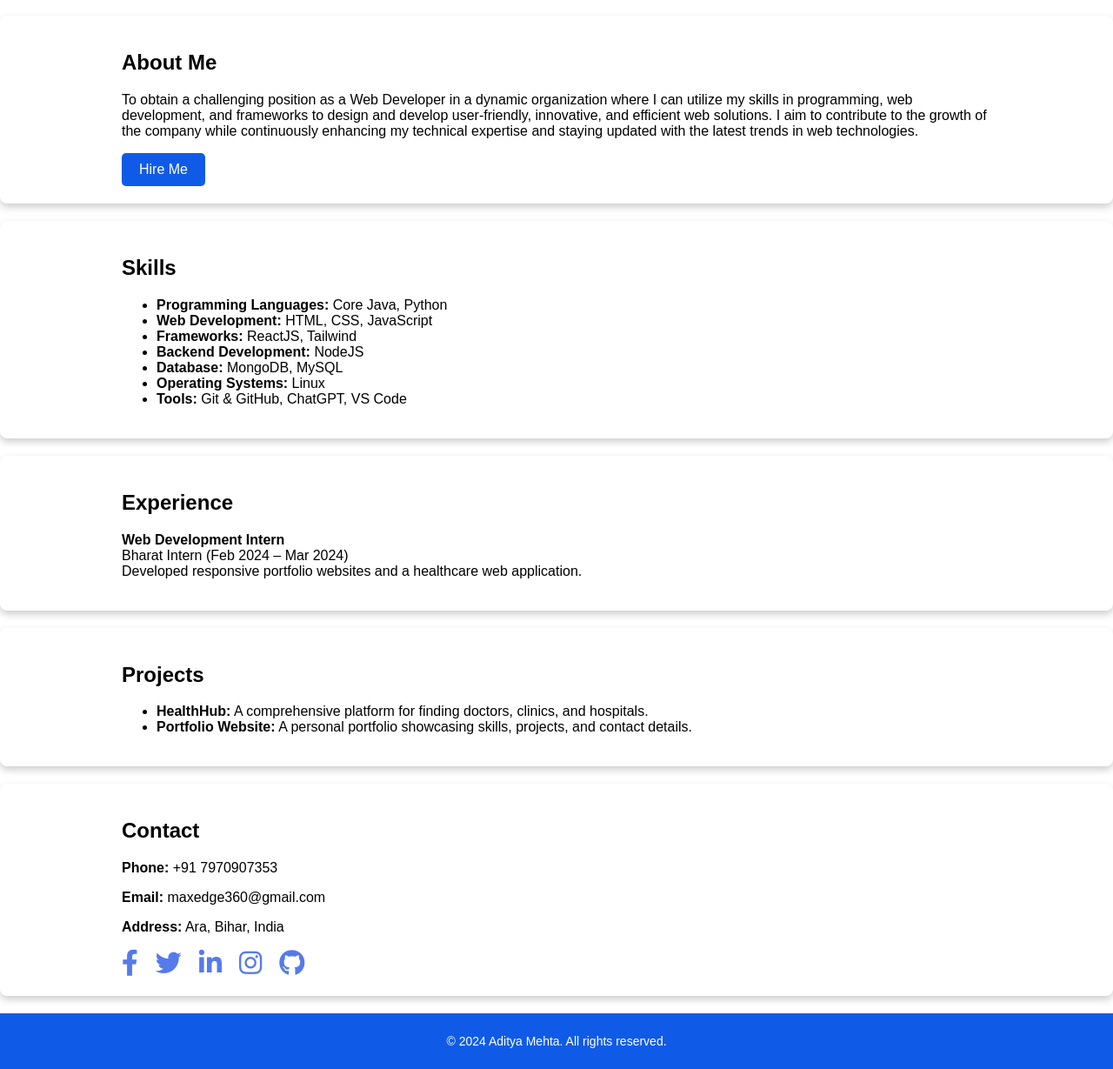
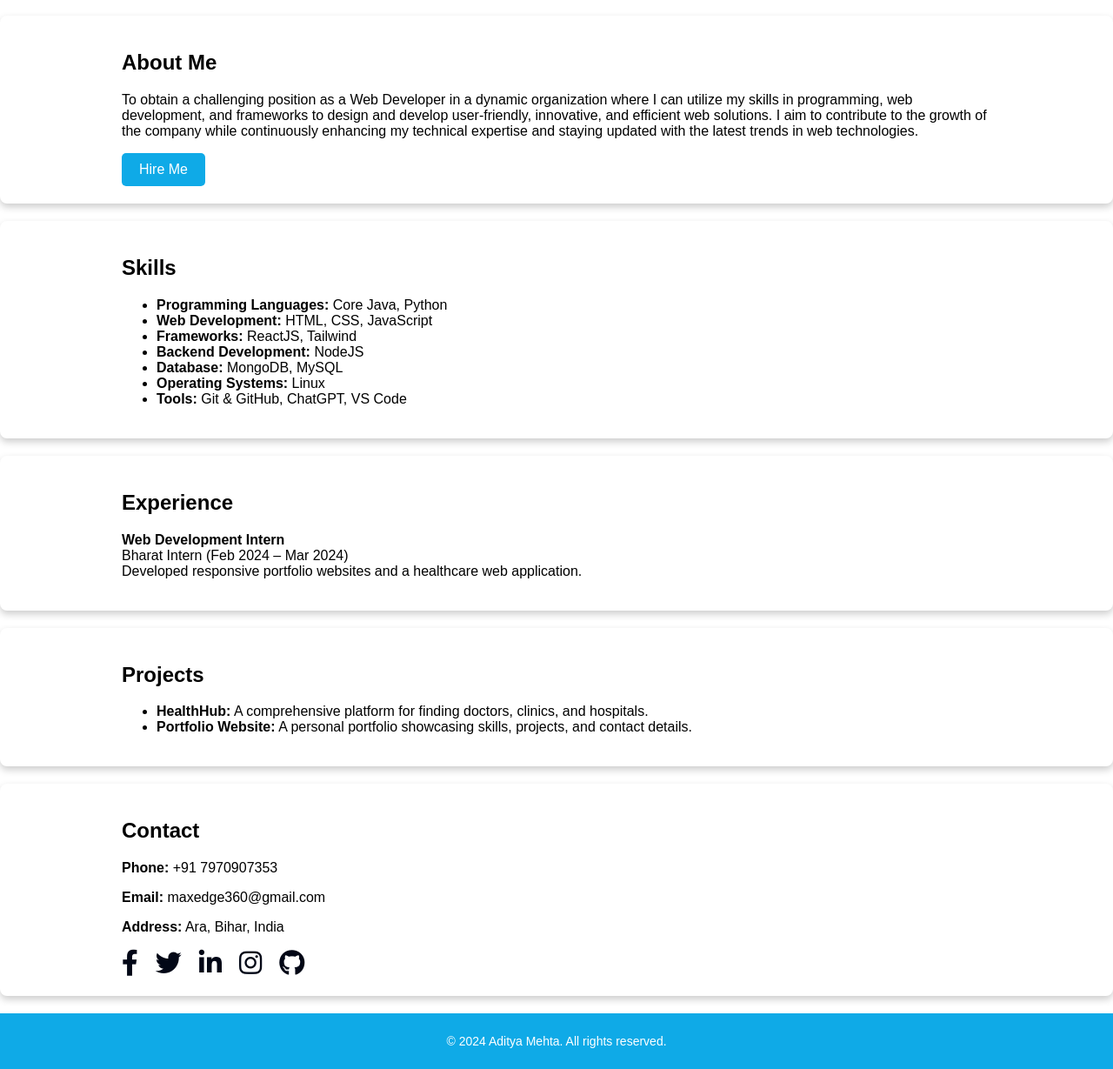
Before and after one commit to mehtacode/Portfolio-main, a plain HTML site: page index.html in a window 1280 px wide. Shown: the part 898-2127 px from the top of the page at 87% size. Drawn offline with Linux system fonts and the light colour scheme.

Commit message:
Update styles.css

```diff
--- a/styles.css
+++ b/styles.css
@@ -7,7 +7,7 @@ body {
 
 /* Navbar Styles */
 .navbar {
-  background-color: #0f5be7;
+  background-color: #0faae7;
   color: white;
   padding: 10px 20px;
   display: flex;
@@ -92,7 +92,7 @@ body {
 }
 button {
   padding: 10px 20px;
-  background-color: #0f5be7;
+  background-color: #0faae7;
   color: white;
   font-size: 16px;
   border: none;
@@ -103,7 +103,7 @@ button {
 .footer {
   text-align: center;
   padding: 10px;
-  background: #0f5be7;
+  background: #0faae7;
   color: white;
   font-size: 14px;
 }
@@ -134,10 +134,10 @@ button {
 .social-icon {
   text-decoration: none;
   font-size: 30px;
-  color: #557aeb;
+  color: #020716;
   transition: color 0.3s ease;
 }
 
 .social-icon:hover {
-  color: #0f5be7; /* Change color on hover */
+  color: #0faae7; /* Change color on hover */
 }
```
